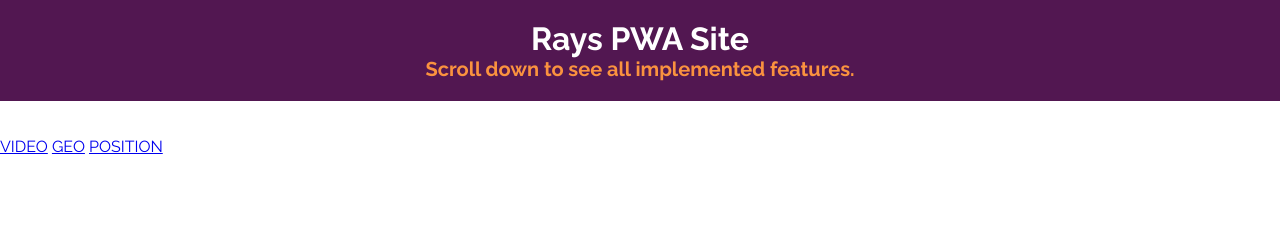
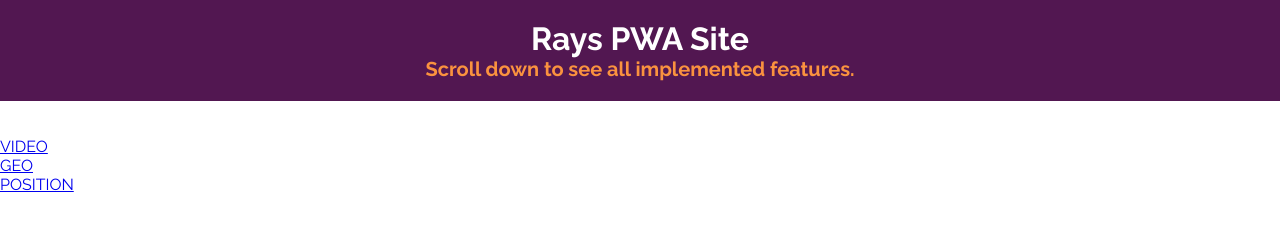
Before and after one commit to Rayond333/rayond333.github.io, a website: page public/index.html in a window 1280 px wide. Drawn offline with Linux system fonts and the light colour scheme.

Commit message:
style changes

```diff
--- a/public/index.html
+++ b/public/index.html
@@ -17,9 +17,9 @@
   <h3>Scroll down to see all implemented features.</h3>
 </header>
 
-<a href="/public/video.html">VIDEO</a>
-<a href="/public/geo.html">GEO</a>
-<a href="/public/position.html">POSITION</a>
+<a style="text-align: center;" href="/public/video.html">VIDEO</a><br>
+<a style="text-align: center;" href="/public/geo.html">GEO</a><br>
+<a style="text-align: center;" href="/public/position.html">POSITION</a><br>
 
 </body>
 <script src="/public/src/js/app.js"></script>
```
